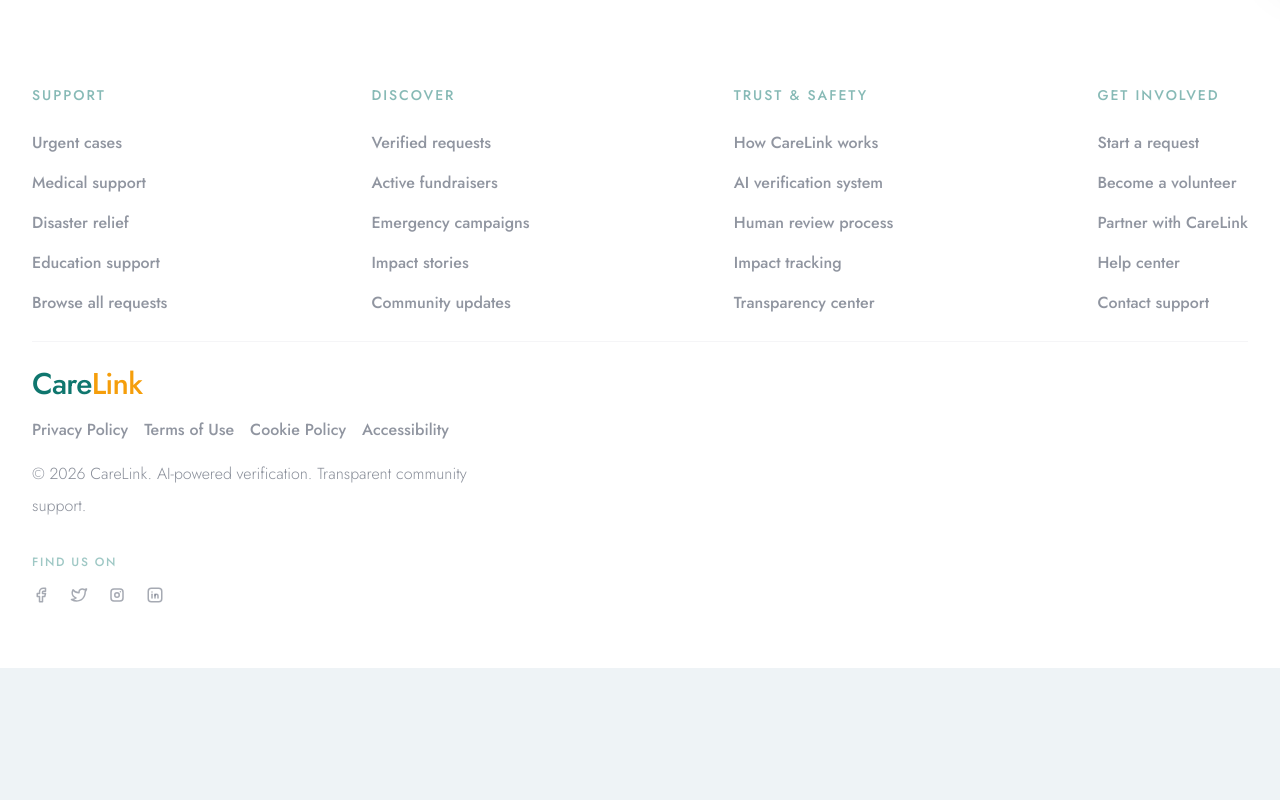
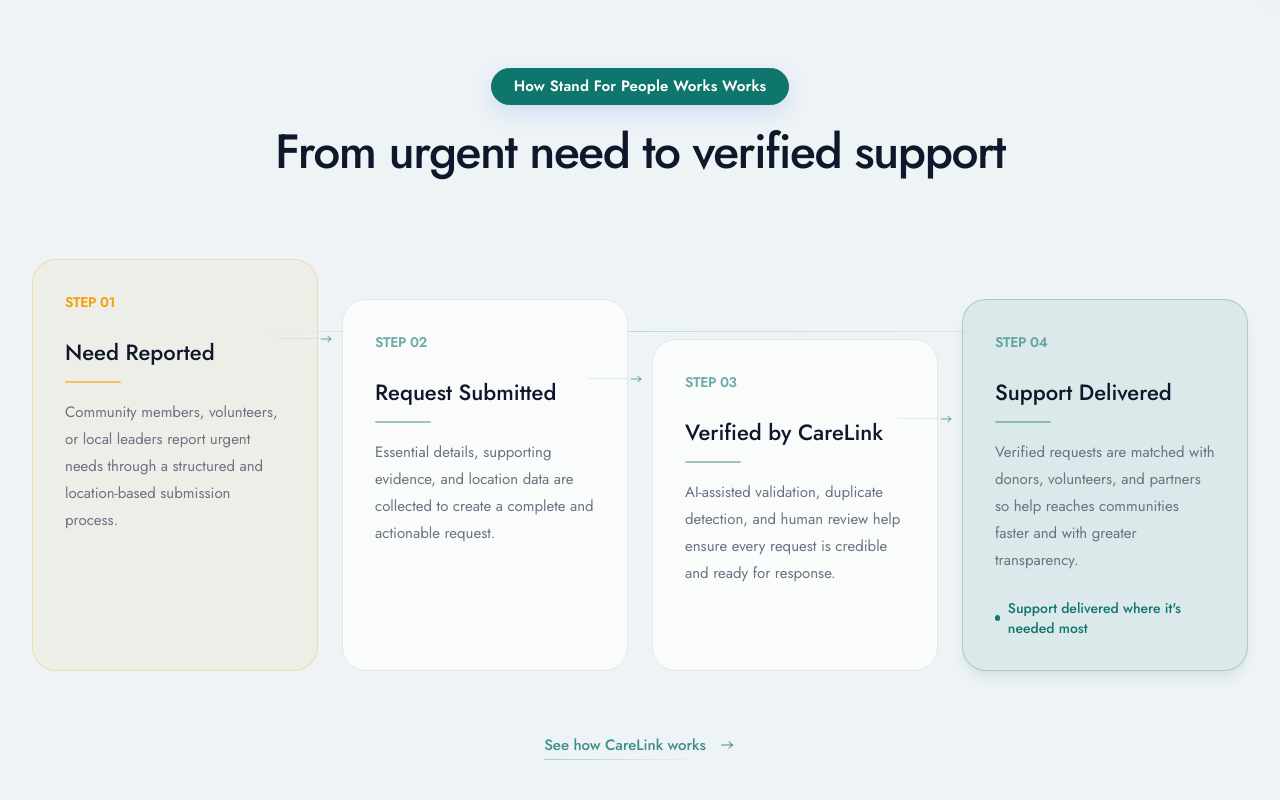
Before and after one commit to RayhanaAkterDev/Foundation-Management-system, a React (Vite) app in the folder frontend/: page / in a window 1280 px wide. Shown: the part 840-1640 px from the top of the page. Before the commit the page ends 1508 px from the top, so only its background shows below. Built offline with nearby package versions, Linux system fonts and the light colour scheme.

Commit message:
chore(home-howItWorks): refine the codes

```diff
--- a/frontend/src/pages/public/home/Home.jsx
+++ b/frontend/src/pages/public/home/Home.jsx
@@ -11,7 +11,7 @@
 import heroBG from '@/assets/home/hero/hero.jpg';
 
 // Page sections
-// import HowItWorksSection from './sections/howCareLinkWorks/HowItWorksSection';
+import HowItWorksSection from './sections/howItWorks/HowItWorks';
 // import FeaturedCampaign from './sections/featuredCampaign/FeaturedCampaign';
 // import ExploreCategories from './sections/exploreCategories/ExploreCategories';
 // import LocalImpact from './sections/localImpact/LocalImpact';
@@ -41,8 +41,10 @@
                 image={heroBG}
                 showStats={true}
             />
-            {/* <HowItWorksSection />
-            <ExploreCategories />
+
+            <HowItWorksSection />
+
+            {/* <ExploreCategories />
             <FeaturedCampaign />
             <LocalImpact />
             <ImpactTrust /> */}
--- /dev/null
+++ b/frontend/src/pages/public/home/sections/howItWorks/HowItWorks.jsx
@@ -0,0 +1,28 @@
+import React from 'react';
+import SectionHeading from '@/components/SectionHeading';
+import FlowGrid from './WorkflowGrid';
+import FlowCTA from './WorkflowLink';
+
+const HowCareLinkWorks = () => {
+    return (
+        <section className="section-gap">
+            <div className="container-width">
+                <SectionHeading
+                    badge={{
+                        label: 'How Stand For People Works Works',
+                        variant: 'primary',
+                        tone: 'solid',
+                        size: 'lg',
+                    }}
+                    title="From urgent need to verified support"
+                    headingSize="sectionHero"
+                />
+
+                <FlowGrid />
+                <FlowCTA />
+            </div>
+        </section>
+    );
+};
+
+export default HowCareLinkWorks;
--- /dev/null
+++ b/frontend/src/pages/public/home/sections/howItWorks/WorkflowCard.jsx
@@ -0,0 +1,102 @@
+import React from 'react';
+import Motion from '@/components/motion/Motion';
+import { TbArrowNarrowRight } from 'react-icons/tb';
+
+const WorkflowCard = ({ item, index, flow }) => {
+    const isStrong = item.emphasis === 'strong';
+    const isSoft = item.emphasis === 'soft';
+    const isAccent = index === 0;
+
+    return (
+        <Motion
+            variant="fadeUp"
+            className={`
+                relative group
+
+                ${index === 1 ? 'xl:mt-10' : ''}
+                ${index === 2 ? 'xl:mt-20' : ''}
+                ${index === 3 ? 'xl:mt-10' : ''}
+            `}
+        >
+            {/* CONNECTOR */}
+            {index !== flow.length - 1 && (
+                <div className="hidden xl:flex absolute top-18 -right-4 items-center z-10">
+                    <div className="relative w-10 h-px bg-primary/10 overflow-hidden">
+                        <div className="absolute inset-0 bg-primary/30 blur-sm opacity-40 group-hover:opacity-70 transition duration-300" />
+                    </div>
+
+                    <TbArrowNarrowRight
+                        size={16}
+                        className="text-primary/40 group-hover:text-primary/80 transition-colors duration-300"
+                    />
+                </div>
+            )}
+
+            {/* CARD */}
+            <Motion
+                whileHover={{ y: -5 }}
+                transition={{
+                    duration: 0.28,
+                    ease: [0.22, 1, 0.36, 1],
+                }}
+                className={`
+                    relative rounded-3xl border backdrop-blur-sm
+
+                    p-5 sm:p-6 lg:p-8
+                    min-h-65 md:h-full xl:min-h-65
+
+                    transition-colors duration-500
+
+                    ${
+                        isAccent
+                            ? 'bg-accent/5 border-accent/25'
+                            : isStrong
+                              ? 'bg-primary/8 border-primary/25 shadow-lg shadow-primary/10'
+                              : isSoft
+                                ? 'bg-primary/4 border-primary/15'
+                                : 'bg-surface/70 border-border hover:border-primary/25'
+                    }
+                `}
+            >
+                {/* STEP */}
+                <div className="flex items-center justify-between">
+                    <span
+                        className={`
+                            text-xs sm:text-sm uppercase font-semibold tracking-tight
+                            ${isAccent ? 'text-accent' : 'text-primary/60'}
+                        `}
+                    >
+                        Step {item.step}
+                    </span>
+                </div>
+
+                {/* TITLE */}
+                <h3 className="mt-6 text-[18px] sm:text-[20px] lg:text-[22px] font-semibold">
+                    {item.title}
+                </h3>
+
+                {/* LINE */}
+                <Motion
+                    variant="widthReveal"
+                    className={`mt-3 h-0.5 rounded-full ${
+                        isAccent ? 'bg-accent/60' : 'bg-primary/40'
+                    }`}
+                />
+
+                {/* DESC */}
+                <p className="mt-4 text-[14px] sm:text-[15px] leading-[1.8] text-text-secondary">
+                    {item.desc}
+                </p>
+
+                {isStrong && (
+                    <div className="mt-6 flex items-center gap-2 text-sm font-medium text-primary">
+                        <span className="w-1.5 h-1.5 rounded-full bg-primary animate-pulse" />
+                        Support delivered where it's needed most
+                    </div>
+                )}
+            </Motion>
+        </Motion>
+    );
+};
+
+export default WorkflowCard;
--- /dev/null
+++ b/frontend/src/pages/public/home/sections/howItWorks/WorkflowGrid.jsx
@@ -0,0 +1,40 @@
+import React from 'react';
+import Motion from '@/components/motion/Motion';
+import flow from './data/workingSteps';
+import FlowCard from './WorkflowCard';
+
+const WorkflowGrid = () => {
+    return (
+        <div className="relative mt-14 md:mt-16 xl:mt-20">
+            {/* CONNECTOR LINE */}
+            <Motion
+                variant="lineReveal"
+                className="
+                    hidden xl:block
+                    absolute left-0 right-0 top-18 h-px
+                    origin-left
+                    bg-linear-to-r from-transparent via-primary/20 to-transparent
+                "
+            />
+
+            {/* GRID */}
+            <Motion
+                stagger
+                className="
+                    relative grid grid-cols-1 md:grid-cols-2 xl:grid-cols-4 gap-6 md:gap-7 xl:gap-6
+                "
+            >
+                {flow.map((item, index) => (
+                    <FlowCard
+                        key={index}
+                        item={item}
+                        index={index}
+                        flow={flow}
+                    />
+                ))}
+            </Motion>
+        </div>
+    );
+};
+
+export default WorkflowGrid;
--- /dev/null
+++ b/frontend/src/pages/public/home/sections/howItWorks/WorkflowLink.jsx
@@ -0,0 +1,37 @@
+import React from 'react';
+import { Link } from 'react-router-dom';
+import Motion from '@/components/motion/Motion';
+import { TbArrowNarrowRight } from 'react-icons/tb';
+
+const WorkflowLink = () => {
+    return (
+        <Motion
+            variant="fadeUp"
+            viewport={{ once: true, amount: 0.3 }}
+            className="mt-12 md:mt-14 lg:mt-16 flex justify-center"
+        >
+            <Link
+                to="/how-it-works"
+                className="
+                    group inline-flex items-center gap-3
+                    text-sm sm:text-[15px] font-medium text-primary/80
+                "
+            >
+                <span className="relative">
+                    <span className="group-hover:text-accent/80 transition">
+                        See how CareLink works
+                    </span>
+
+                    <span className="absolute left-0 -bottom-1 w-full h-px bg-linear-to-r from-primary/30 via-primary/15 to-transparent group-hover:from-accent/60 group-hover:via-accent/30 transition" />
+                </span>
+
+                <TbArrowNarrowRight
+                    size={18}
+                    className="text-primary/50 group-hover:text-accent/90 group-hover:translate-x-1 transition"
+                />
+            </Link>
+        </Motion>
+    );
+};
+
+export default WorkflowLink;
--- /dev/null
+++ b/frontend/src/pages/public/home/sections/howItWorks/data/workingSteps.js
@@ -0,0 +1,26 @@
+const flow = [
+    {
+        step: '01',
+        title: 'Need Reported',
+        desc: 'Community members, volunteers, or local leaders report urgent needs through a structured and location-based submission process.',
+        emphasis: 'soft',
+    },
+    {
+        step: '02',
+        title: 'Request Submitted',
+        desc: 'Essential details, supporting evidence, and location data are collected to create a complete and actionable request.',
+    },
+    {
+        step: '03',
+        title: 'Verified by CareLink',
+        desc: 'AI-assisted validation, duplicate detection, and human review help ensure every request is credible and ready for response.',
+    },
+    {
+        step: '04',
+        title: 'Support Delivered',
+        desc: 'Verified requests are matched with donors, volunteers, and partners so help reaches communities faster and with greater transparency.',
+        emphasis: 'strong',
+    },
+];
+
+export default flow;
```
